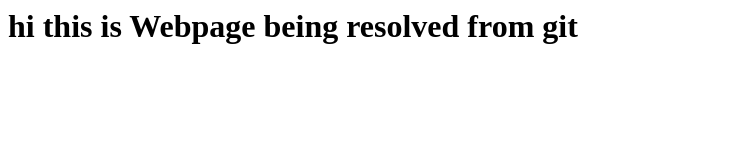
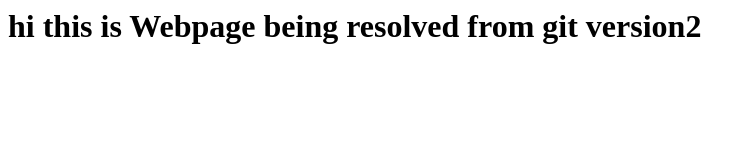
Before and after one commit to kawaldevops/pipelinetest, a plain HTML site: page index.html in a window 1280 px wide. Shown: the whole page, without its empty margins (0-756 px from the left). Drawn offline with Linux system fonts and the light colour scheme.

Commit message:
second version

```diff
--- a/index.html
+++ b/index.html
@@ -1 +1 @@
-<html><h1>hi this is Webpage being resolved from git</h1></html>
+<html><h1>hi this is Webpage being resolved from git version2</h1></html>
```
